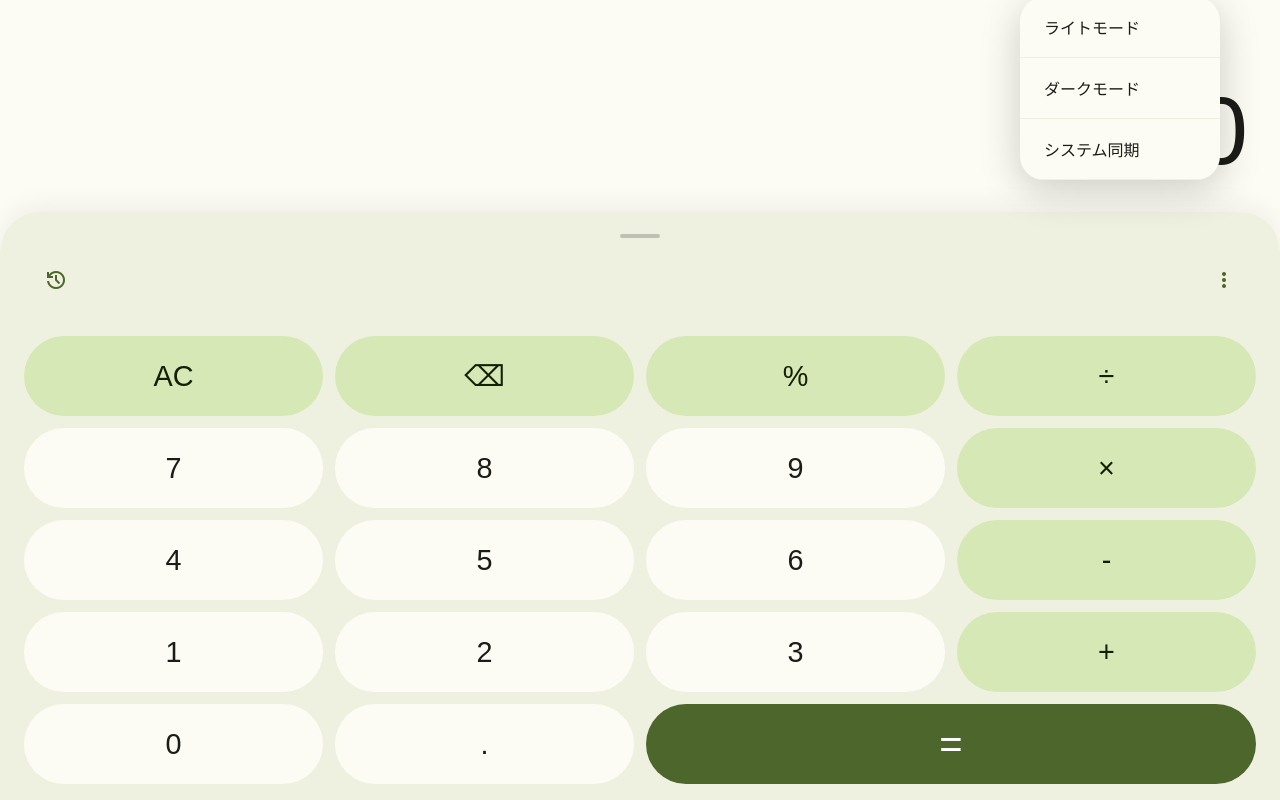
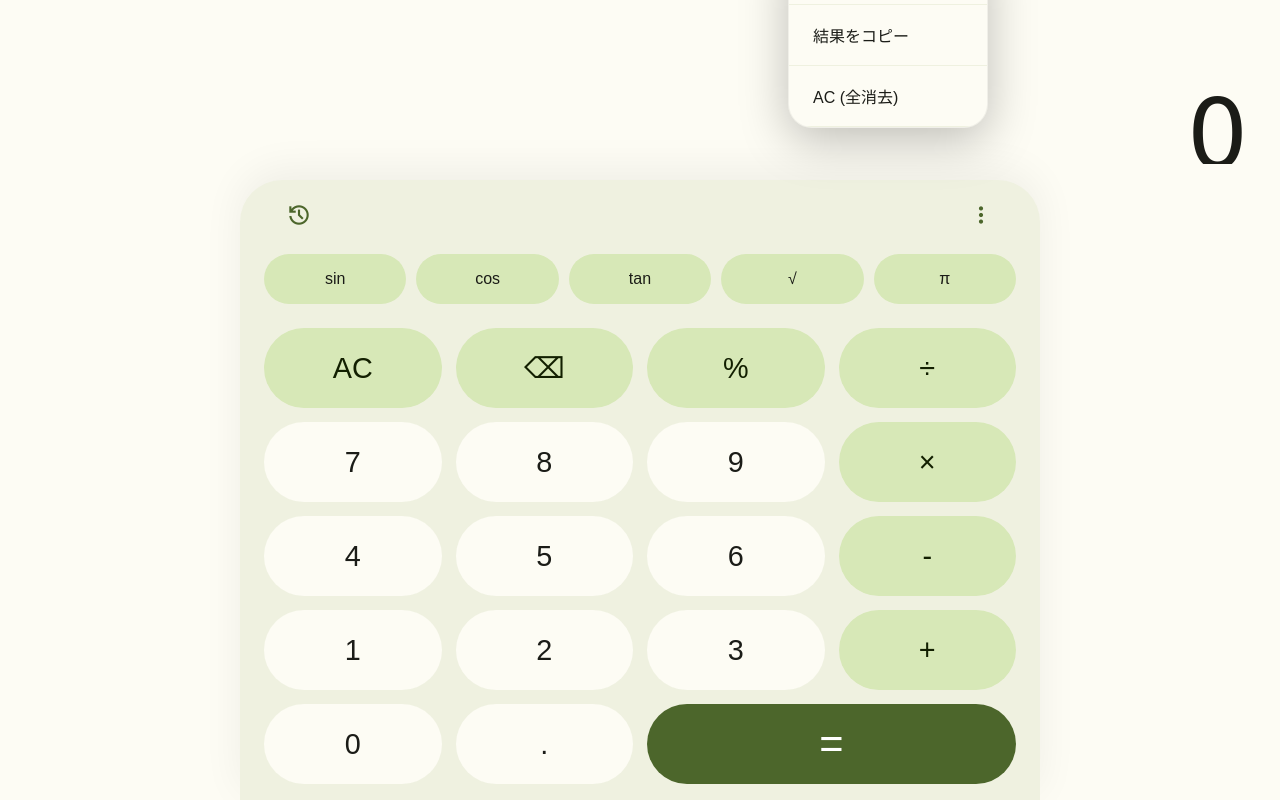
Before and after one commit to hamuzon/mono, a plain HTML site: page calculator.html in a window 1280 px wide. Both pictures are taken after a click on the element "more_vert". Drawn offline with nearby package versions, Linux system fonts and the light colour scheme; a web font is replaced by a local one.

Commit message:
calculator.html v20.0.0

```diff
--- a/calculator.html
+++ b/calculator.html
@@ -2,29 +2,29 @@
 <html lang="ja">
 <head>
     <meta charset="UTF-8">
-    <meta name="viewport" content="width=device-width, initial-scale=1.0, maximum-scale=1.0, user-scalable=yes">
+    <meta name="viewport" content="width=device-width, initial-scale=1.0, viewport-fit=cover">
     <title>計算機 / Calculator</title>
 
     <script>
         (function() {
-            const p = JSON.parse(localStorage.getItem('calc-prefs') || '{"mode":"system"}');
-            const q = window.matchMedia('(prefers-color-scheme: dark)');
+            const prefs = JSON.parse(localStorage.getItem('calc-prefs') || '{"mode":"system","lang":"ja"}');
+            const darkQuery = window.matchMedia('(prefers-color-scheme: dark)');
 
             const update = (isDark) => {
                 document.documentElement.className = isDark ? 'dark' : 'light';
                 document.documentElement.style.backgroundColor = isDark ? '#1B1C17' : '#FDFCF4';
             };
 
-            if (p.mode === 'system') {
-                update(q.matches);
-                q.addEventListener('change', e => update(e.matches));
+            if (prefs.mode === 'system') {
+                update(darkQuery.matches);
+                darkQuery.addEventListener('change', e => update(e.matches));
             } else {
-                update(p.mode === 'dark');
+                update(prefs.mode === 'dark');
             }
         })();
     </script>
 
-    <link href="https://fonts.googleapis.com/css2?family=Google+Sans:wght@400;500&family=Material+Symbols+Outlined:opsz,wght,FILL,GRAD@20..48,100..700,0..1,-50..200&display=swap" rel="stylesheet">
+    <link href="https://fonts.googleapis.com/css2?family=Google+Sans:wght@400;500&family=Potta+One&family=Material+Symbols+Outlined:opsz,wght,FILL,GRAD@24,400,0,0&display=swap" rel="stylesheet">
 
     <style>
         :root {
@@ -64,37 +64,39 @@
             background: var(--bg);
             color: var(--on-bg);
             font-family: 'Google Sans', sans-serif;
-            overflow: hidden;
-            overscroll-behavior-y: contain;
+            /* スクール再読み込みを許可するため overscroll は auto */
+            overscroll-behavior-y: auto;
         }
 
         body {
             display: flex;
             flex-direction: column;
+            overflow-x: hidden;
         }
 
-        .display-section {
+        .display-layer {
             flex: 1;
             display: flex;
             flex-direction: column;
             justify-content: flex-end;
-            padding: 24px 32px;
+            padding: 32px 32px 16px;
             text-align: right;
-            min-height: 200px;
+            min-height: 180px;
         }
 
         #log-view {
-            font-size: 1.5rem;
+            font-size: 1.6rem;
             color: var(--on-surf);
             opacity: 0.7;
+            min-height: 2.4rem;
             margin-bottom: 8px;
-            min-height: 1.8rem;
             white-space: nowrap;
             overflow-x: auto;
             scrollbar-width: none;
         }
 
         #main-view {
+            font-family: 'Potta One', cursive;
             font-size: clamp(3rem, 15vw, 6rem);
             white-space: nowrap;
             overflow-x: auto;
@@ -102,16 +104,19 @@
             line-height: 1.2;
         }
 
-        .input-panel {
+        .input-layer {
             background: var(--surf);
-            border-radius: 40px 40px 0 0;
+            border-radius: 42px 42px 0 0;
             padding: 8px 24px calc(16px + env(safe-area-inset-bottom));
-            box-shadow: 0 -8px 24px rgba(0,0,0,0.05);
+            box-shadow: 0 -10px 40px rgba(0,0,0,0.06);
+            width: 100%;
+            max-width: 800px;
+            margin: 0 auto;
         }
 
         .handle-bar {
             width: 100%;
-            height: 32px;
+            height: 28px;
             display: flex;
             justify-content: center;
             align-items: center;
@@ -124,21 +129,22 @@
             height: 4px;
             background: var(--hdl);
             border-radius: 2px;
-            opacity: 0.4;
+            opacity: 0.3;
         }
 
-        .top-actions {
+        .action-bar {
             display: flex;
             justify-content: space-between;
             align-items: center;
-            padding: 8px 12px 16px;
+            padding: 4px 12px 16px;
         }
 
-        .top-actions span {
+        .action-bar span {
             color: var(--pri);
             cursor: pointer;
-            padding: 8px;
-            font-size: 24px;
+            padding: 10px;
+            border-radius: 50%;
+            font-size: 26px;
             user-select: none;
         }
 
@@ -148,32 +154,32 @@
             gap: 12px;
         }
 
-        .sci-row {
-            display: flex;
+        .sci-drawer {
+            display: grid;
+            grid-template-columns: repeat(5, 1fr);
             gap: 10px;
-            overflow-x: auto;
-            scrollbar-width: none;
-            padding-bottom: 8px;
             height: 0;
             opacity: 0;
-            transition: all 0.3s ease;
+            overflow: hidden;
+            transition: all 0.3s cubic-bezier(0.4, 0, 0.2, 1);
         }
 
-        .sci-row.active {
-            height: 60px;
+        .sci-drawer.open {
+            height: 120px;
             opacity: 1;
+            margin-bottom: 8px;
         }
 
-        .num-grid {
+        .main-grid {
             display: grid;
             grid-template-columns: repeat(4, 1fr);
-            gap: 12px;
+            gap: 14px;
         }
 
         button {
-            height: clamp(64px, 10vh, 84px);
+            height: clamp(64px, 10vh, 88px);
             border: none;
-            border-radius: 42px;
+            border-radius: 40px;
             font-size: 1.8rem;
             font-weight: 500;
             background: var(--bg);
@@ -181,34 +187,52 @@
             display: flex;
             align-items: center;
             justify-content: center;
-            cursor: pointer;
-            transition: transform 0.1s;
+            transition: transform 0.1s, background 0.2s;
         }
 
-        button:active { transform: scale(0.92); }
+        button:active {
+            transform: scale(0.92);
+            background: var(--pri-c);
+        }
 
-        .k-op { background: var(--pri-c); color: var(--on-pri-c); }
-        .k-eq { background: var(--pri); color: var(--on-pri); font-size: 2.5rem; }
-        .k-sci { background: var(--pri-c); font-size: 1.1rem; height: 50px; min-width: 80px; }
+        .k-op {
+            background: var(--pri-c);
+            color: var(--on-pri-c);
+        }
 
-        .menu-pop {
+        .k-sci {
+            background: var(--pri-c);
+            font-size: 1rem;
+            height: 50px;
+            border-radius: 25px;
+        }
+
+        .k-eq {
+            background: var(--pri);
+            color: var(--on-pri);
+            font-size: 2.6rem;
+        }
+
+        .menu-box {
             position: absolute;
-            right: 24px;
-            bottom: 120px;
+            right: 16px;
+            bottom: 110px;
             background: var(--bg);
             border-radius: 24px;
-            box-shadow: 0 10px 40px rgba(0,0,0,0.2);
             display: none;
             flex-direction: column;
-            z-index: 100;
+            box-shadow: 0 12px 48px rgba(0,0,0,0.25);
+            z-index: 500;
+            min-width: 200px;
             overflow: hidden;
-            min-width: 200px;
+            border: 1px solid rgba(0,0,0,0.05);
         }
 
-        .menu-pop div {
+        .menu-box div {
             padding: 18px 24px;
             border-bottom: 1px solid var(--surf);
             cursor: pointer;
+            font-size: 1rem;
         }
 
         .sheet {
@@ -217,85 +241,102 @@
             background: var(--bg);
             z-index: 1000;
             transform: translateY(100%);
-            transition: transform 0.4s cubic-bezier(0.1, 0.9, 0.2, 1);
-            padding: 60px 24px;
+            transition: transform 0.45s cubic-bezier(0.1, 0.9, 0.2, 1);
+            padding: calc(48px + env(safe-area-inset-top)) 28px 28px;
         }
 
-        .sheet.open { transform: translateY(0); }
+        .sheet.active {
+            transform: translateY(0);
+        }
 
-        .history-item {
-            padding: 20px;
+        .history-card {
+            padding: 24px;
+            border-radius: 28px;
             background: var(--surf);
-            border-radius: 24px;
-            margin-bottom: 12px;
+            margin-bottom: 16px;
             text-align: right;
+            cursor: pointer;
+        }
+
+        /* ランドスケープ及び大型機種対応 */
+        @media (min-width: 600px) {
+            .sci-drawer {
+                height: auto !important;
+                opacity: 1 !important;
+                margin-bottom: 12px;
+            }
+            .handle-bar { display: none; }
         }
     </style>
 </head>
+
 <body>
 
-    <div id="history-sheet" class="sheet">
-        <div style="display:flex; justify-content:space-between; align-items:center; margin-bottom:32px;">
-            <h2 style="margin:0;">履歴</h2>
-            <span class="material-symbols-outlined" onclick="toggleHistory(false)">close</span>
+    <div id="history-panel" class="sheet">
+        <div style="display:flex; justify-content:space-between; align-items:center; margin-bottom:40px;">
+            <h1 id="h-title" style="margin:0; font-size:2rem; font-weight:400;">履歴</h1>
+            <div style="display:flex; gap:24px;">
+                <span class="material-symbols-outlined" style="font-size:2rem;" onclick="clearLog()">delete</span>
+                <span class="material-symbols-outlined" style="font-size:2rem;" onclick="location.hash='#home'">close</span>
+            </div>
         </div>
-        <div id="history-list" style="overflow-y:auto; height:80%;"></div>
+        <div id="history-list" style="overflow-y:auto; height:calc(100% - 120px); scrollbar-width: none;"></div>
     </div>
 
-    <div class="display-section">
+    <div class="display-layer">
         <div id="log-view"></div>
         <div id="main-view">0</div>
     </div>
 
-    <div class="input-panel">
+    <div class="input-layer">
         <div class="handle-bar" onclick="toggleSci()"></div>
 
-        <div class="top-actions">
-            <span class="material-symbols-outlined" onclick="toggleHistory(true)">history</span>
+        <div class="action-bar">
+            <span class="material-symbols-outlined" onclick="location.hash='#history'">history</span>
+
             <div style="position:relative;">
-                <span class="material-symbols-outlined" onclick="toggleMenu()">more_vert</span>
-                <div id="main-menu" class="menu-pop">
-                    <div onclick="setTheme('light')">ライトモード</div>
-                    <div onclick="setTheme('dark')">ダークモード</div>
-                    <div onclick="setTheme('system')">システム同期</div>
+                <span class="material-symbols-outlined" id="more-trigger" onclick="toggleMenu()">more_vert</span>
+                <div id="menu-box" class="menu-box">
+                    <div onclick="cycleTheme()">テーマ切り替え</div>
+                    <div onclick="copyValue()">結果をコピー</div>
+                    <div onclick="press('AC')">AC (全消去)</div>
                 </div>
             </div>
         </div>
 
         <div class="grid-container">
-            <div id="sci-row" class="sci-row">
-                <button class="k-sci" onclick="run('sin(')">sin</button>
-                <button class="k-sci" onclick="run('cos(')">cos</button>
-                <button class="k-sci" onclick="run('tan(')">tan</button>
-                <button class="k-sci" onclick="run('sqrt(')">√</button>
-                <button class="k-sci" onclick="run('π')">π</button>
-                <button class="k-sci" onclick="run('^')">^</button>
+            <div id="sci-box" class="sci-drawer">
+                <button class="k-sci" onclick="press('sin(')">sin</button>
+                <button class="k-sci" onclick="press('cos(')">cos</button>
+                <button class="k-sci" onclick="press('tan(')">tan</button>
+                <button class="k-sci" onclick="press('sqrt(')">√</button>
+                <button class="k-sci" onclick="press('π')">π</button>
             </div>
 
-            <div class="num-grid">
-                <button class="k-op" onclick="run('AC')">AC</button>
-                <button class="k-op" onclick="run('DEL')">⌫</button>
-                <button class="k-op" onclick="run('%')">%</button>
-                <button class="k-op" onclick="run('÷')">÷</button>
+            <div class="main-grid">
+                <button class="k-op" onclick="press('AC')">AC</button>
+                <button class="k-op" onclick="press('DEL')">⌫</button>
+                <button class="k-op" onclick="press('%')">%</button>
+                <button class="k-op" onclick="press('÷')">÷</button>
 
-                <button onclick="run('7')">7</button>
-                <button onclick="run('8')">8</button>
-                <button onclick="run('9')">9</button>
-                <button class="k-op" onclick="run('×')">×</button>
+                <button onclick="press('7')">7</button>
+                <button onclick="press('8')">8</button>
+                <button onclick="press('9')">9</button>
+                <button class="k-op" onclick="press('×')">×</button>
 
-                <button onclick="run('4')">4</button>
-                <button onclick="run('5')">5</button>
-                <button onclick="run('6')">6</button>
-                <button class="k-op" onclick="run('-')">-</button>
+                <button onclick="press('4')">4</button>
+                <button onclick="press('5')">5</button>
+                <button onclick="press('6')">6</button>
+                <button class="k-op" onclick="press('-')">-</button>
 
-                <button onclick="run('1')">1</button>
-                <button onclick="run('2')">2</button>
-                <button onclick="run('3')">3</button>
-                <button class="k-op" onclick="run('+')">+</button>
+                <button onclick="press('1')">1</button>
+                <button onclick="press('2')">2</button>
+                <button onclick="press('3')">3</button>
+                <button class="k-op" onclick="press('+')">+</button>
 
-                <button onclick="run('0')">0</button>
-                <button onclick="run('.')">.</button>
-                <button class="k-eq" onclick="run('=')" style="grid-column: span 2">=</button>
+                <button onclick="runVibrate(20);press('0')">0</button>
+                <button onclick="press('.')">.</button>
+                <button class="k-eq" onclick="press('=')" style="grid-column: span 2">=</button>
             </div>
         </div>
     </div>
@@ -303,78 +344,127 @@
     <script>
         let exp = "";
         let solved = false;
-        let logs = JSON.parse(localStorage.getItem('calc-history') || '[]');
+        let logs = JSON.parse(localStorage.getItem('calc-log') || '[]');
+        let cfg = JSON.parse(localStorage.getItem('calc-prefs') || '{"mode":"system"}');
+
+        function runVibrate(ms) {
+            if (navigator.vibrate) navigator.vibrate(ms);
+        }
+
+        function sync() {
+            const h = window.location.hash;
+            document.getElementById('history-panel').classList.toggle('active', h === '#history');
+            if (h === '#history') buildLog();
+        }
 
         function toggleSci() {
-            document.getElementById('sci-row').classList.toggle('active');
+            runVibrate(10);
+            document.getElementById('sci-box').classList.toggle('open');
         }
 
         function toggleMenu() {
-            const m = document.getElementById('main-menu');
-            m.style.display = m.style.display === 'flex' ? 'none' : 'flex';
+            const m = document.getElementById('menu-box');
+            m.style.display = (m.style.display === 'flex') ? 'none' : 'flex';
         }
 
-        function setTheme(m) {
-            localStorage.setItem('calc-prefs', JSON.stringify({mode: m}));
-            location.reload();
+        function closeMenu() {
+            document.getElementById('menu-box').style.display = 'none';
         }
 
-        function toggleHistory(open) {
-            const s = document.getElementById('history-sheet');
-            s.classList.toggle('open', open);
-            if(open) renderHistory();
-        }
-
-        function renderHistory() {
-            const list = document.getElementById('history-list');
-            list.innerHTML = logs.map(i => `<div class="history-item"><div style="opacity:0.6">${i.q}</div><div style="font-size:1.5rem">${i.a}</div></div>`).join('');
-        }
-
-        function run(key) {
+        function press(v) {
+            runVibrate(15);
             const mv = document.getElementById('main-view');
             const lv = document.getElementById('log-view');
+            closeMenu();
 
-            if (key === 'AC') { exp = ""; lv.innerText = ""; solved = false; }
-            else if (key === 'DEL') { exp = exp.slice(0, -1); }
-            else if (key === '=') {
+            if (v === 'AC') {
+                exp = ""; lv.innerText = ""; solved = false;
+            } else if (v === 'DEL') {
+                exp = exp.slice(0, -1);
+            } else if (v === '=') {
+                if (!exp) return;
                 try {
-                    let f = exp.replace(/÷/g, '/').replace(/×/g, '*').replace(/π/g, 'Math.PI').replace(/\^/g, '**');
+                    let f = exp.replace(/÷/g, '/').replace(/×/g, '*')
+                               .replace(/π/g, 'Math.PI')
+                               .replace(/sin\(/g, 'Math.sin(').replace(/cos\(/g, 'Math.cos(')
+                               .replace(/tan\(/g, 'Math.tan(').replace(/sqrt\(/g, 'Math.sqrt(');
+
+                    if (f === "0/0") { mv.innerText = "結果なし"; exp = ""; return; }
+
                     let res = eval(f);
                     let out = Number.isInteger(res) ? res.toString() : parseFloat(res.toFixed(10)).toString();
-                    if(exp) {
-                        logs.unshift({q: exp, a: out});
-                        localStorage.setItem('calc-history', JSON.stringify(logs.slice(0, 20)));
-                    }
-                    lv.innerText = exp + " =";
+
+                    logs.unshift({q: exp, a: out});
+                    localStorage.setItem('calc-log', JSON.stringify(logs.slice(0, 30)));
+
+                    lv.innerText = exp + ' =';
                     exp = out;
                     solved = true;
-                } catch { mv.innerText = "Error"; setTimeout(() => render(), 800); return; }
+                } catch {
+                    mv.innerText = "エラー";
+                    setTimeout(render, 800);
+                    return;
+                }
             } else {
-                if (solved && /[0-9]/.test(key)) exp = "";
+                if (solved && /[0-9]/.test(v)) exp = "";
                 solved = false;
-                exp += key;
+                exp += v;
             }
             render();
         }
 
         function render() {
             const mv = document.getElementById('main-view');
-            mv.innerText = exp || "0";
+            mv.innerText = exp || '0';
             mv.scrollLeft = mv.scrollWidth;
-            document.getElementById('main-menu').style.display = 'none';
         }
 
+        function copyValue() {
+            navigator.clipboard.writeText(exp || '0');
+            closeMenu();
+        }
+
+        function buildLog() {
+            const list = document.getElementById('history-list');
+            list.innerHTML = logs.length ? '' : `<div style="text-align:center; opacity:0.5; margin-top:80px;">履歴なし</div>`;
+            logs.forEach(i => {
+                const d = document.createElement('div');
+                d.className = 'history-card';
+                d.innerHTML = `<div style="opacity:0.6;font-size:1rem;margin-bottom:8px;">${i.q}</div><div style="font-size:1.8rem;font-weight:500;">${i.a}</div>`;
+                d.onclick = () => { exp = i.a; render(); location.hash='#home'; };
+                list.appendChild(d);
+            });
+        }
+
+        function cycleTheme() {
+            const m = ['system', 'light', 'dark'];
+            cfg.mode = m[(m.indexOf(cfg.mode) + 1) % m.length];
+            localStorage.setItem('calc-prefs', JSON.stringify(cfg));
+            location.reload();
+        }
+
+        function clearLog() {
+            logs = [];
+            localStorage.setItem('calc-log', '[]');
+            buildLog();
+        }
+
+        window.onload = () => { render(); sync(); };
+        window.onhashchange = sync;
+
+        // 物理キーボード対応
         window.addEventListener('keydown', (e) => {
             const map = {'Enter': '=', 'Backspace': 'DEL', 'Escape': 'AC', '*': '×', '/': '÷'};
             const k = map[e.key] || e.key;
-            if (/[0-9+\-×÷.%=^()]/.test(k) || k === 'DEL' || k === 'AC' || k === '=') {
-                e.preventDefault(); run(k);
+            if (/[0-9+\-×÷.%=()]/.test(k) || k === 'DEL' || k === 'AC' || k === '=') {
+                e.preventDefault();
+                press(k);
             }
         });
 
-        document.addEventListener('click', e => {
-            if(!e.target.closest('.top-actions')) document.getElementById('main-menu').style.display = 'none';
-        });
+        document.body.onclick = (e) => {
+            if(!e.target.closest('#more-trigger') && !e.target.closest('#menu-box')) closeMenu();
+        };
     </script>
 </body>
 </html>
```
